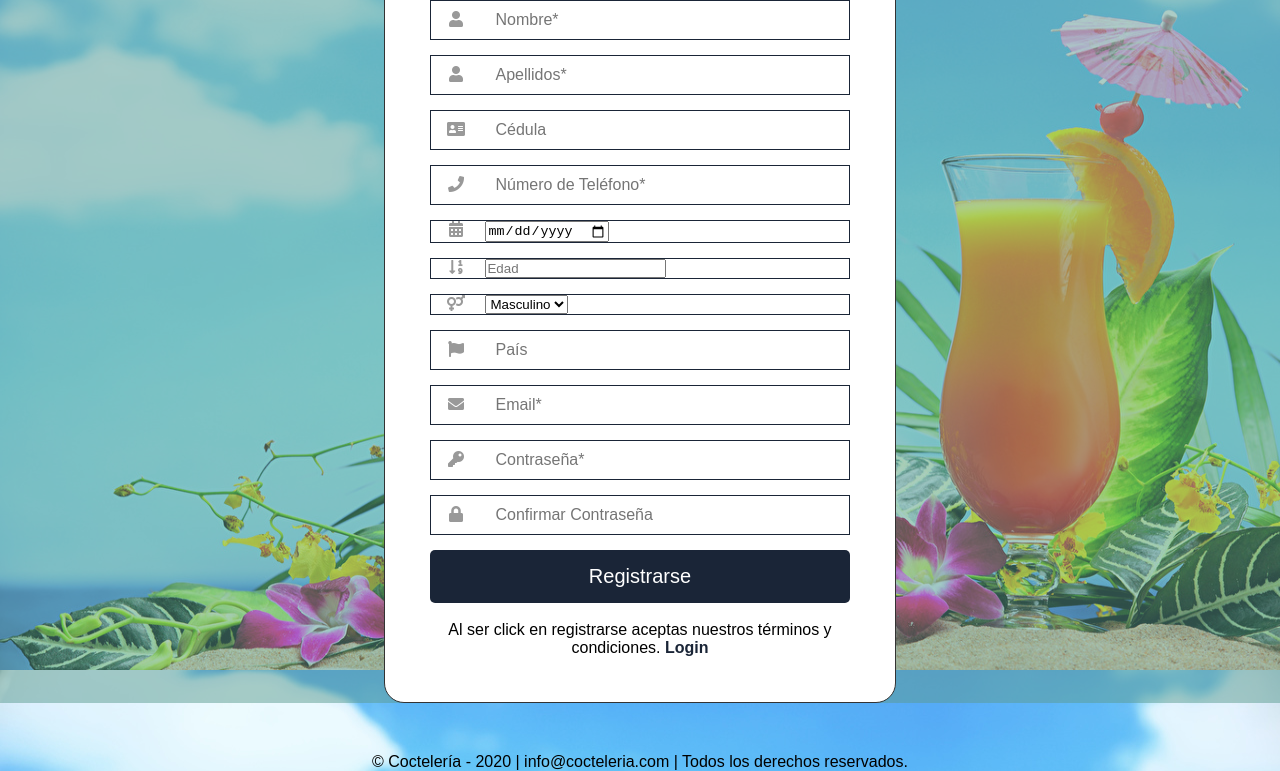
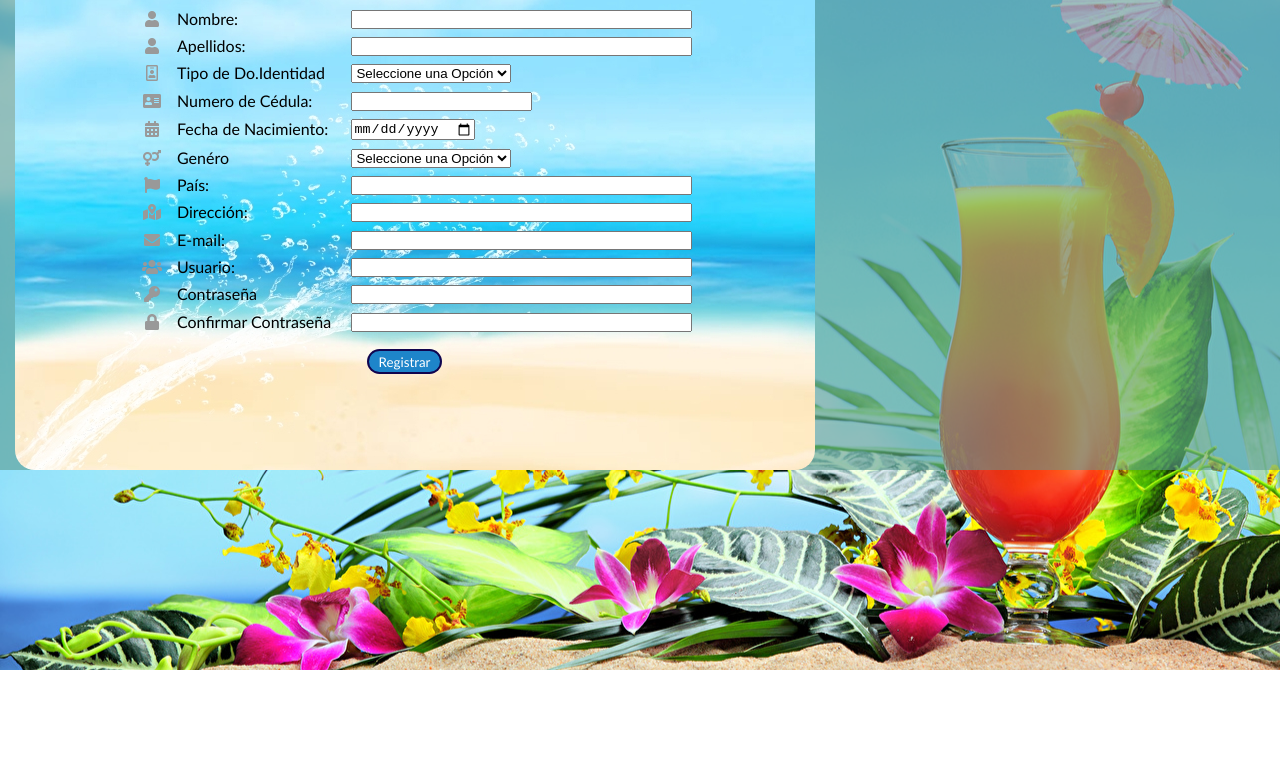
Before and after one commit to Merry598/Cocteleria, a plain HTML site: page paginas/Registro.html in a window 1280 px wide. Shown: the part 130-901 px from the top of the page. After the commit the page ends 800 px from the top, so only its background shows below. Drawn offline with Linux system fonts and the light colour scheme.

Commit message:
Modificación Form Registro
Se crean funciones Javascript Validación Form Registro

```diff
--- a/CSS/registro.css
+++ b/CSS/registro.css
@@ -1,4 +1,3 @@
-/***********Formulario de Registro****************************/
 * {
     box-sizing: border-box;
     margin: 0;
@@ -6,12 +5,10 @@
 
 }
 /****Menu***************/
-
 #header{
     position: relative;
     width: 100%;
 }
-
 .logo{
     position: fixed;
     top:0;
@@ -23,22 +20,20 @@
     align-items: center;
     z-index: 9999;
    margin-left: 20px;
+
 }
-
 .logo-box h1 {
     text-decoration: none;
     font-size: 35px;
     font-weight: 400;
     color: var(--black);
-
 }
-
 /********Finalización menu*****/
 body{
 
     font-family: Arial, Helvetica, sans-serif;
     margin: 0;
-   background: url(../Imagenes/fondoCoctel3.jpg);
+    background: url(../Imagenes/fondoCoctel3.jpg);
     background-size: cover;
     background-attachment: fixed;
     /**Animación del fondo imagen incluye también .portada y .capa**/
@@ -49,12 +44,12 @@ body{
 }
 .portada{
     width: 500%;
-    height: 500;
+    height: 500%;
 }
 .capa{
     width: 100%;
     height: 100%;
-    background: rgba(93, 155, 144, 0.5);;
+    background: rgba(93, 155, 144, 0.6);
 }
 @keyframes movimiento{
     from{
@@ -65,111 +60,95 @@ body{
         background-position: top right;
     }
 }
+/*********Finalización de Animación****/
 
-
-.contenedor {
-    width: 100%;
-    padding: 15px;
-    width: 100%;
-
- }
- #idformulario {
-    background: #fff;
-    width: 40%;
-    margin: 50px auto;
-    padding: 30px;
-    border: 1px  solid #333;
+/*****Formato de la Tabla de Registro***/
+ #contenedora2 {
+    width: 800px;
+    height: 500px;
+    margin-top: 10px;
+    margin-inline-start: 15px;
+    background-image: url(../Imagenes/footer2.jpg);
     border-radius: 20px;
 
- }
-h1 {
-    text-align: center;
-    color: #1a2537;
-    font-size: 25px;
-    margin-top: 5px;
-    font-family: 'Gotu', sans-serif;
 }
-input[type="text"],
-input[type="password"] {
-  font-size: 16px;
-  width: 50%;
-  padding: 10px;
-  border: none;
+#frmRegistrarse{
+
+    width: 600px;
+    height: 400px;
+    margin-top: 100px;
+    margin-left: 100px;
+    padding: 10px;
+    box-shadow: #000000;
 }
-.input-contenedor {
-    margin-bottom: 15px;
-    border: 1px solid #1a2537;
-    transition: border 1s ease;
+#frmRegistrarse td{
+    color: #000000;
+    font-family: 'Trebuchet MS', 'Lucida Sans Unicode', 'Lucida Grande', 'Lucida Sans', Arial, sans-serif;
+}
+#tbregistrar{
+
+    height: 400px;
+    width: 600px;
+}
+
+#botonRegistrar{
+    border-radius: 24px;
+    background-color: rgb(30, 133, 202);
+    border: 2px solid  rgba(17, 3, 78, 0.986);
+    width: 75px;
+    height: 25px;
+    cursor: pointer;
+    color: white;
+    margin-left: 240px;
+    margin-top: 10px;
+    font-family: 'Trebuchet MS', 'Lucida Sans Unicode', 'Lucida Grande', 'Lucida Sans', Arial, sans-serif;
+
 }
 .icon {
     min-width: 50px;
     text-align: center;
     color: #999;
  }
- .button {
-    border: none;
-    width: 100%;
-    color: white;
-    font-size: 20px;
-    background: #1a2537;
-    padding: 15px 20px;
-    border-radius: 5px;
-    cursor: pointer;
- }
 
-.button:hover {
-    background-color: cadetblue;
-
-}
-p{
-    text-align: center;
-}
-.link {
-    text-decoration: none;
-    color: #1a2537;
-    font-weight: 600;
-}
-.link:hover {
-    color: cadetblue;
-}
-.btn {
-    display: block;
-    width: 100%;
-    height: 50px;
-    border-radius: 25px;
-    outline: none;
-    border: none;
-    background-image: linear-gradient(to right, #32be8f, #38d39f, #32be8f);
-    background-size: 200%;
-    font-size: 1.2rem;
-    color:#fff;
-    font-family: 'Gotu', sans-serif;
-    text-transform: uppercase;
-    margin: 1rem 0;
-    cursor: pointer;
-    transition: .5s;
-
-    background: #38d39f;
-    display: flex;
-    align-items: center;
-    justify-content: center;
-}
 /************Formato Footer****************/
 
-#footer-registre .footer-texto{
+/**.footer{
     position:absolute;
     bottom: 0;
     left: 0;
     width: 100%;
-    height: 70px;
-    background:#fff;
+    height: 50px;
+    /**background: #252a34;
+    display: flex;
+    justify-content: center;
+    align-items: center;
+
     display: flex;
     justify-content: center;
     align-items: center;
     border-top: 2px solid #fff;
+
+
+
 }
-#footer-registre .footer-texto p{
+.footer  .footer-text p{
+    width: 100%;
+    padding: 0px 30px;
+    color:#fff;
     font-size: 20px;
     text-align: center;
-    color: #fff;
+
 }
+
+@media only screen and (max-width:990px){
+    .footer .footer-text{
+        width: 100%;
+        padding: 0px 30px;
+
+    }
+    .footer .footer-text p{
+      font-size: 17px;
+
+
+    }
+}**/
--- /dev/null
+++ b/JS/funciones.js
@@ -0,0 +1,38 @@
+//Se utiliza para que el campo de texto solo acepte letras
+function soloLetras(e) {
+    key = e.keyCode || e.which;
+    tecla = String.fromCharCode(key).toString();
+    letras = " áéíóúabcdefghijklmnñopqrstuvwxyzÁÉÍÓÚABCDEFGHIJKLMNÑOPQRSTUVWXYZ";//Se define todo el abecedario que se quiere que se muestre.
+    especiales = [8, 37, 39, 46, 6]; //Es la validación del KeyCodes, que teclas recibe el campo de texto.
+
+    tecla_especial = false
+    for(var i in especiales) {
+        if(key == especiales[i]) {
+            tecla_especial = true;
+            break;
+        }
+    }
+
+    if(letras.indexOf(tecla) == -1 && !tecla_especial){
+alert('En este campo no se permiten números, sólo letras.');
+        return false;
+      }
+}
+
+//Se utiliza para que el campo de texto solo acepte números
+function SoloNumeros(evt){
+    if(window.event){//asignamos el valor de la tecla a keynum
+     keynum = evt.keyCode; //IE
+    }
+    else{
+     keynum = evt.which; //FF
+    }
+    //comprobamos si se encuentra en el rango numérico y que teclas no recibirá.
+    if((keynum > 47 && keynum < 58) || keynum == 8 || keynum == 13 || keynum == 6 ){
+     return true;
+    }
+    else{
+  alert('No se aceptan letras,sólo números');
+     return false;
+    }
+   }
--- a/paginas/Registro.html
+++ b/paginas/Registro.html
@@ -5,7 +5,7 @@
     <meta name="viewport" content="width=device-width, initial-scale=1.0">
     <link rel="stylesheet" href="https://use.fontawesome.com/releases/v5.6.3/css/all.css" >
     <link rel="stylesheet" href="../CSS/registro.css">
-    <title>Registro</title>
+    <title>Registro de Usuario</title>
 </head>
 <body>
     <header id="header">
@@ -19,96 +19,97 @@
     <div class="portada"></div>
     <div class="capa">
 
-<!--Formulario de Registro-->
-    <form id="idformulario">
-        <h1>Registro<i class="fas fa-cocktail icon"></i></h1>
-        <div class="contenedor">
+<!--Formulario de Registro de Usuarios-->
+ <div id="contenedora2">
+    <div id="ContRegistrarse">
+    <form id="frmRegistrarse" name="fdatos">
+    <table id="tbregistrar">
+    <tr>
+    <th colspan="2">Datos del Usuario</th>
+    </tr>
+    <tr>
 
+     <td><i class="fas fa-user icon"></i>Nombre:</td>
+    <td> <input type="text" name="nombre"size="40"></td>
+    </tr>
+    <tr>
 
-            <div class="input-contenedor">
+    <td> <i class="fas fa-user icon"></i>Apellidos:</td>
+    <td><input type="text" name="apellidos" size="40"></td>
+    </tr>
+    <tr>
 
-                <i class="fas fa-user icon"></i>
-                <input type="text" name="nombre" placeholder="Nombre*" class="input__text" required onkeypress=" return soloLetras(event);" required="" pattern="[a-zA-Z]+">
-            </div>
+    <td><i class="far fa-id-badge icon"></i>Tipo de Do.Identidad</td>
+    <td><select name="ident" >
+    <option value="seleccion">Seleccione una Opción</option>
+    <option value="DNI">DNI</option>
+    </select></td>
+    </tr>
+    <tr>
 
-                <div class="input-contenedor">
-                <i class="fas fa-user icon"></i>
-                <input type="text" name="apellido" placeholder="Apellidos*" class="input__text"  required="" pattern="[a-zA-Z]+" >
-                </div>
+    <td><i class="fas fa-address-card icon"></i>Numero de Cédula:</td>
+    <td><input type="number" name="numid" size="40"></td>
+    </tr>
+    <tr>
 
+    <td> <i class="fas fa-calendar-alt icon"></i>Fecha de Nacimiento:</td>
+    <td><input type="date" name="fechaNac" size="40"></td>
+    </tr>
+    <tr>
 
-                <div class="input-contenedor">
-                <i class="fas fa-address-card icon"></i>
-                <input type="text" name="cedula" placeholder="Cédula" class="input__text" required=""  pattern="[0-9]+">
-                </div>
+    <td><i class="fas fa-venus-mars icon"></i>Genéro</td>
+    <td><select name="genero" >
+    <option value="seleccion">Seleccione una Opción</option>
+    <option value="Genero">Masculino</option>
+    <option value="Genero">Femenino</option>
+    </select></td>
+    </tr>
+    <tr>
 
-                <div class="input-contenedor">
-                <i class="fas fa-phone alt icon"></i>
-                <input type="text" name="num_telefono" placeholder="Número de Teléfono*" class="input__text"required=""  required onkeypress=" return SoloNumeros(event);"  pattern="[0-9]+">
-                </div>
+    <td><i class="fas fa-flag icon"></i>País:</td>
+    <td><input type="text" name="pais" size="40"></td>
+    </tr>
+    <tr>
 
+    <td><i class="fas fa-map-marked-alt icon"></i>Dirección:</td>
+    <td><input type="text" name="direccion" size="40"></td>
+    </tr>
+    <tr>
 
-                <div class="input-contenedor">
-                <i class="fas fa-calendar-alt icon"></i>
-                <input type="date" name="fecha_nacimiento" placeholder="Fecha Nacimiento" class="input__text">
-                </div>
+    <td> <i class="fas fa-envelope icon"></i>E-mail:</td>
+    <td><input type="email" name="correo" size="40"></td>
+    </tr>
+    <tr>
 
-                <div class="input-contenedor">
-                <i class="fas fa-sort-numeric-down icon"></i>
-                <input type="number" name="edad" placeholder="Edad" class="input__text" >
-                </div>
+    <td><i class="fas fa-users icon"></i>Usuario:</td>
+    <td><input type="text" name="usuario" size="40"></td>
+    </tr>
+    <tr>
 
-                <div class="input-contenedor">
-                <i class="fas fa-venus-mars icon"></i>
-                <label for="genero"></label>
-                <select id="genero">
-                <option value="M">Masculino</option>
-                <option value="M">Femenino</option>
-                </select>
-                </div>
+    <td><i class="fas fa-key icon"></i>Contraseña</td>
+    <td><input type="password" name="contra" size="40"></td>
+    </tr>
+    <tr>
 
+    <td><i class="fas fa-lock icon"></i>Confirmar Contraseña</td>
+    <td><input type="password" name="concontra" size="40"></td>
+    </tr>
+    <tr>
+    <td colspan="2">
+    <input id="botonRegistrar" type="button" value="Registrar" onclick="RegistrarUsuario()"></td>
+    </tr>
+    </table>
+</form>
+</div>
+</div>
 
-                <div class="input-contenedor">
-                <i class="fas fa-flag icon"></i>
-                <input type="text" name="pais" placeholder="País" class="input__text" >
-                </div>
-
-                <div class="input-contenedor">
-                <i class="fas fa-envelope icon"></i>
-                <input type="text" name="email" placeholder="Email*" class="input__text" required="">
-                </div>
-
-              <!--  <div class="input-contenedor">
-                <i class="fas fa-passport icon"></i>
-                <input type="password" name="fecha_acordada" placeholder="PIN*" class="input__text" required="" maxlength="6"  required onkeypress=" return SoloNumeros(event);"  pattern="[0-9]+">
-                </div>-->
-
-                <div class="input-contenedor">
-                <i class="fas fa-key icon"></i>
-                <input type="password" name="contrasenna" placeholder="Contraseña*" class="input__text" required="">
-                </div>
-
-                <div class="input-contenedor">
-                <i class="fas fa-lock icon"></i>
-                <input type="password" name="confcontrasenna" placeholder="Confirmar Contraseña" class="input__text" required="">
-                </div>
-
-                <input type="submit" value="Registrarse" class="button">
-
-                <br><br>
-                <p>Al ser click en registrarse aceptas nuestros términos y condiciones.
-                <a class="link" href="Login.html">Login</a></p>
-            </div>
-            </form>
-
-        </div>
-    </div>
-    <footer id="footer-registre"></footer>
+     <!--<footer class="footer-registre"></footer>
     <div class="footer-text">
         <p>&copy; Coctelería - 2020 | info@cocteleria.com | Todos los derechos reservados.</p>
-    </div>
+    </div>-->
 
-     <script src="JS/app.js"> </script>
+     <script src="../JS/app.js"> </script>
+     <script src="../JS/funciones.js"></script>
 
 </body>
 </html>
```
Also changed, not shown: JS/app.js (+0 -42 lines), JS/registro.js (added, +130 -0 lines).
